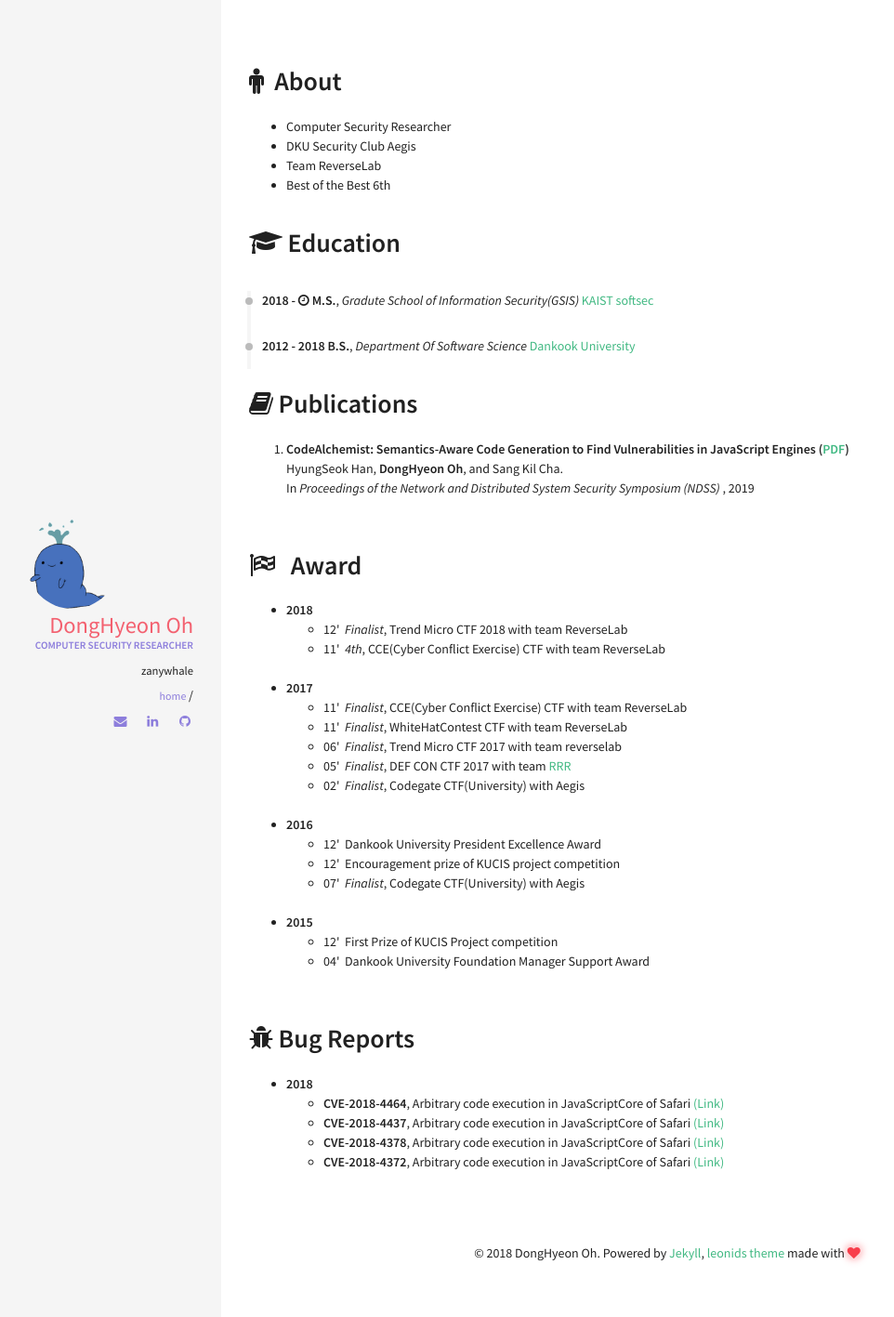
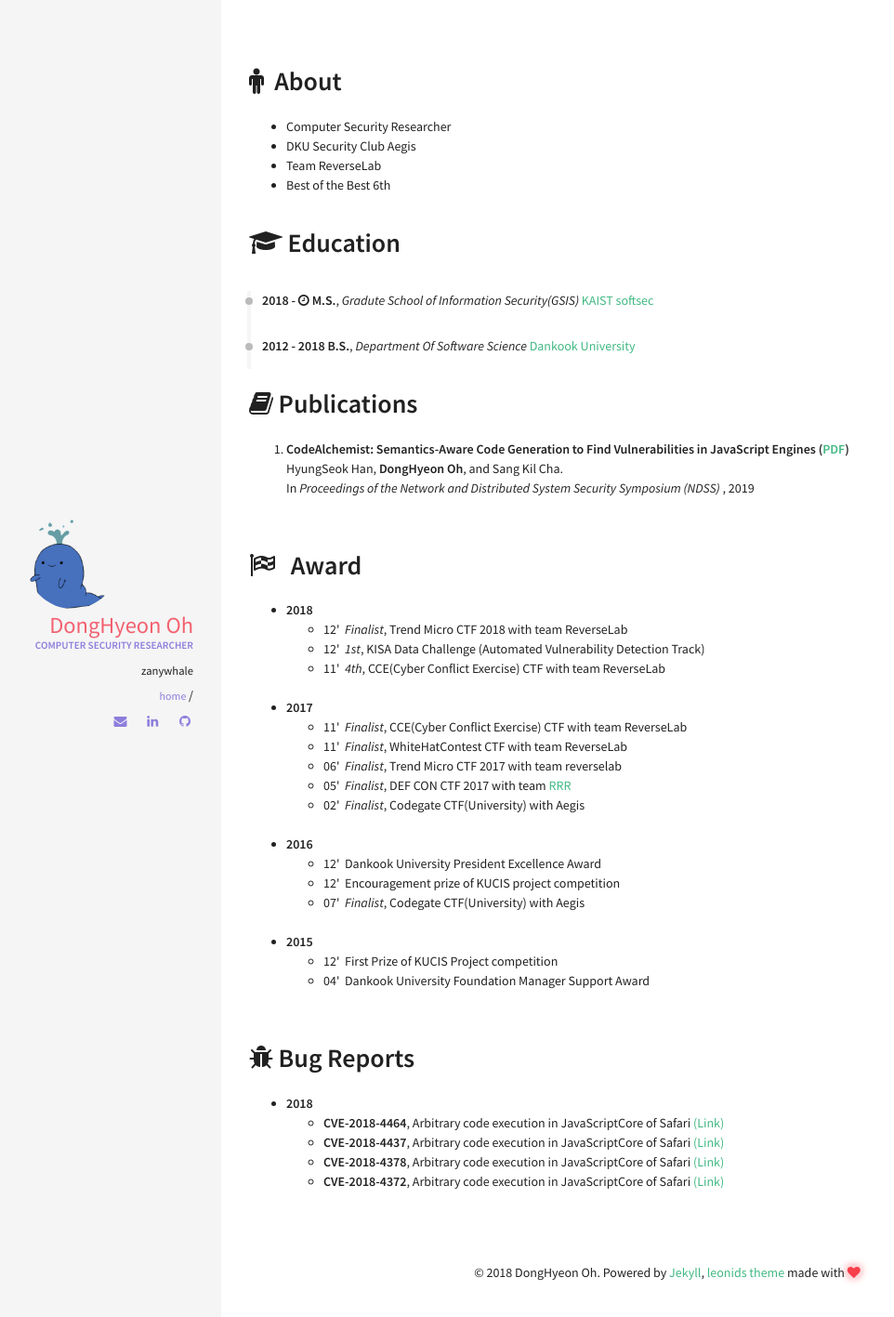
Before and after one commit to zanywhale/zanywhale.github.io, a Jekyll site: the page built from index.html, in a window 1280 px wide. Shown: the top 1417 px of the page at 93% size, without its empty margins (82-1044 px from the left). Built offline with Jekyll 4.4.1, drawn with Linux system fonts in a browser that asks for light colours.

Commit message:
Update award.yml

```diff
--- a/_data/index/award.yml
+++ b/_data/index/award.yml
@@ -1,4 +1,8 @@
 - descr: <em>Finalist</em>, Trend Micro CTF 2018 with team ReverseLab
+  year : 2018
+  month : "12"
+
+- descr: <em>1st</em>, KISA Data Challenge (Automated Vulnerability Detection Track)
   year : 2018
   month : "12"
 
```
